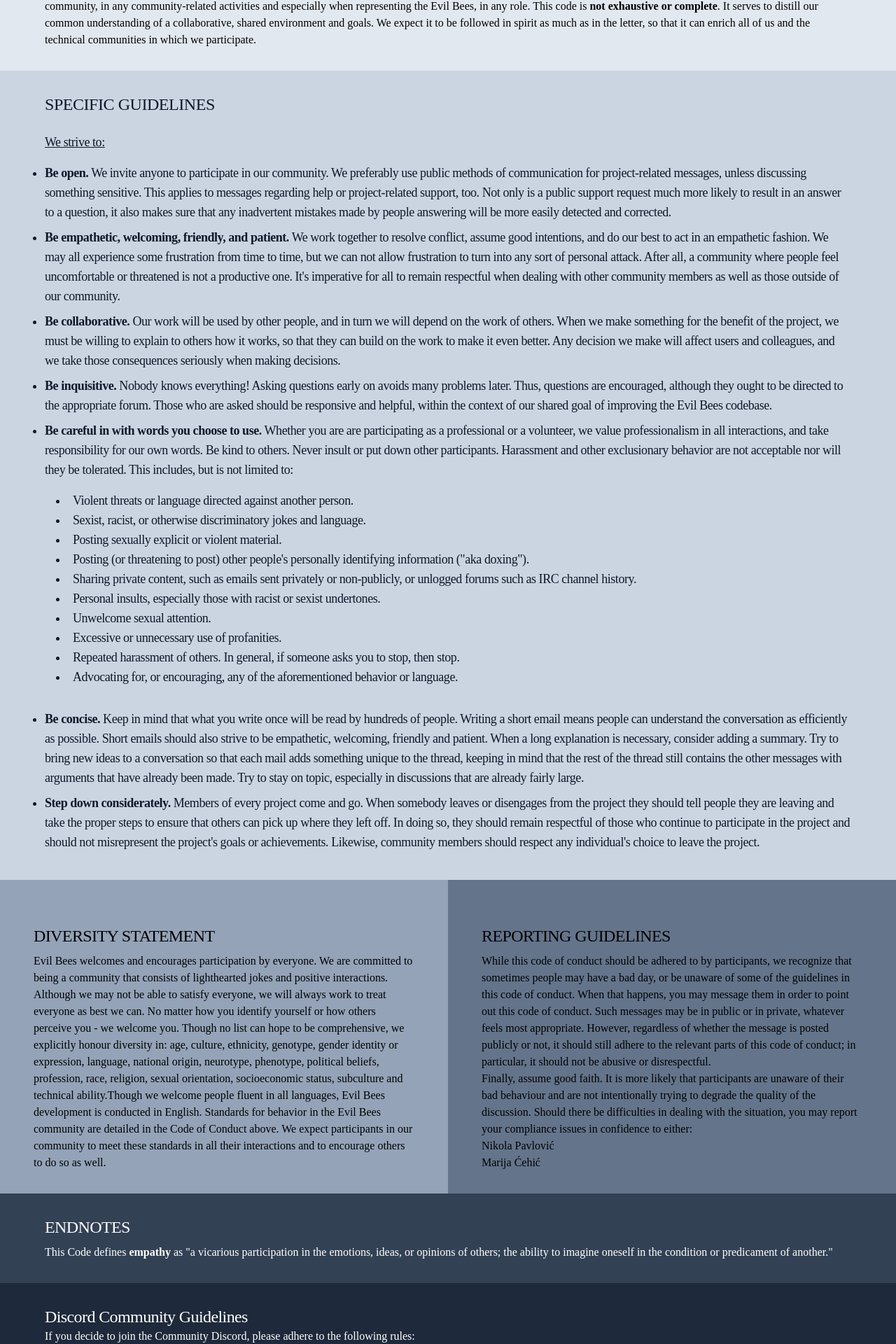
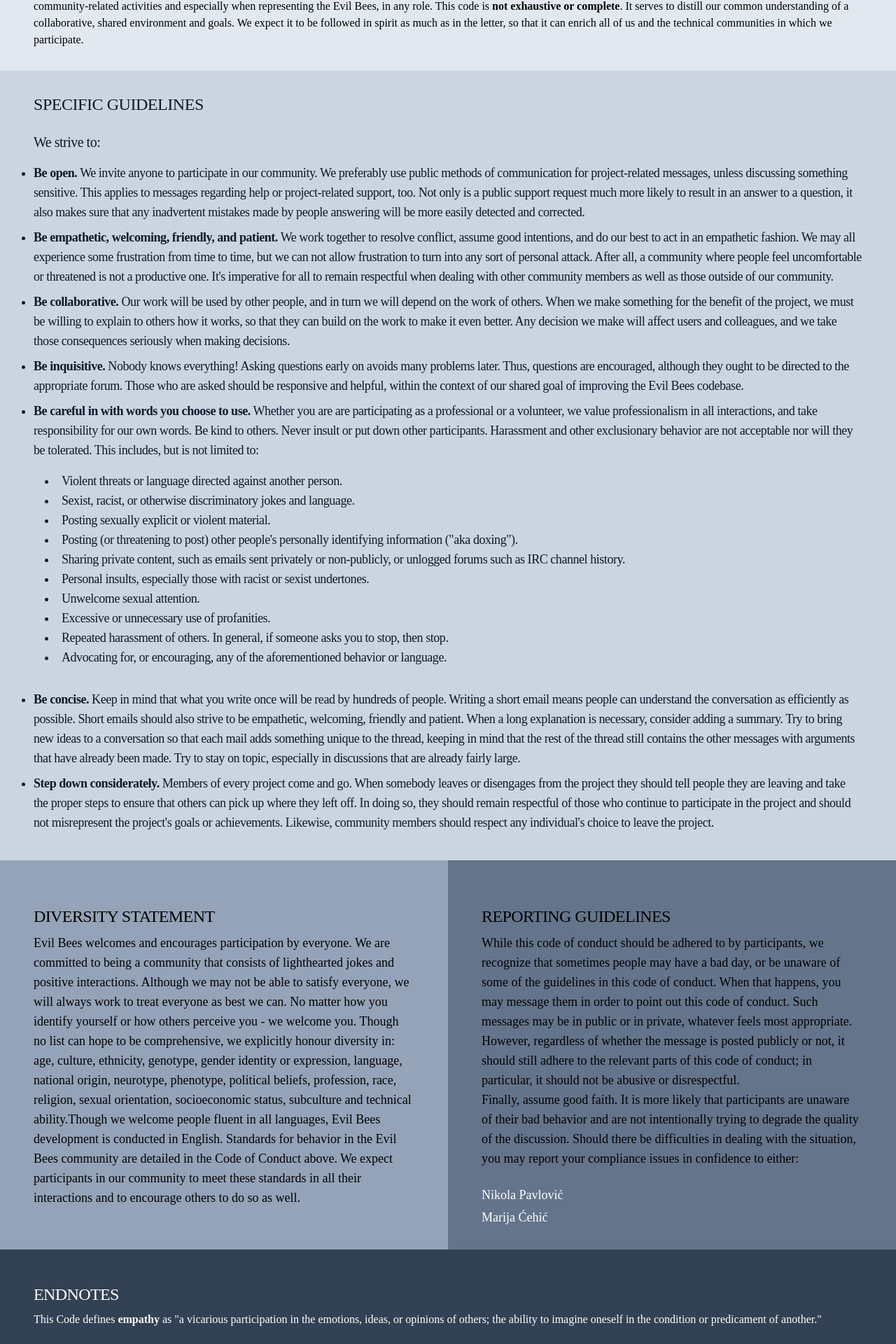
Before and after one commit to nikolap994/evil_bees, a Next.js app: page /code-of-conduct in a window 1280 px wide. Shown: the part 519-2439 px from the top of the page at 70% size. Built offline with nearby package versions, Linux system fonts and the light colour scheme.

Commit message:
Update Code of Conduct max width

```diff
--- a/pages/code-of-conduct.js
+++ b/pages/code-of-conduct.js
@@ -14,7 +14,7 @@ export default function CodeOfConduct() {
 					</h1>
 
 					<div className="bg-slate-200 p-8 md:px-12">
-						<div className="max-w-6xl mx-auto">
+						<div className="max-w-7xl mx-auto">
 							<h2 className="font-display text-2xl font-medium tracking-tight text-slate-900 mb-2">
 								INTRODUCTION
 							</h2>
@@ -40,9 +40,9 @@ export default function CodeOfConduct() {
 					</div>
 
 					<div className="bg-slate-300 p-8 md:px-12 text-slate-900 text-lg font-display tracking-tight">
-						<div className="max-w-6xl mx-auto">
+						<div className="max-w-7xl mx-auto">
 							<h2 className="text-2xl mb-2">SPECIFIC GUIDELINES</h2>
-							<p className="font-medium text-lg font-bold underline tracking-tight py-4">
+							<p className="font-medium text-xl font-bold tracking-tight py-4">
 								We strive to:
 							</p>
 							<ul className="list-disc">
@@ -160,7 +160,7 @@ export default function CodeOfConduct() {
 
 					<div className="md:flex">
 						<div className="bg-slate-400 p-8 md:px-12">
-							<div className="max-w-6xl mx-auto">
+							<div className="max-w-7xl mx-auto text-lg">
 								<h2 className="font-display text-2xl font-medium tracking-tight mt-8 mb-2">
 									DIVERSITY STATEMENT
 								</h2>
@@ -187,7 +187,7 @@ export default function CodeOfConduct() {
 						</div>
 
 						<div className="p-8 md:px-12 bg-slate-500">
-							<div className="max-w-6xl mx-auto">
+							<div className="max-w-7xl mx-auto text-lg">
 								<h2 className="font-display text-2xl font-medium tracking-tight mt-8 mb-2">
 									REPORTING GUIDELINES
 								</h2>
@@ -205,27 +205,35 @@ export default function CodeOfConduct() {
 								</p>
 								<p>
 									Finally, assume good faith. It is more likely that
-									participants are unaware of their bad behaviour and are not
+									participants are unaware of their bad behavior and are not
 									intentionally trying to degrade the quality of the discussion.
 									Should there be difficulties in dealing with the situation,
 									you may report your compliance issues in confidence to either:
 								</p>
-								<ul>
-									<li>
-										<Link href="https://github.com/nikolap994">
+								<ul className="pt-6 text-lg">
+									<li className="mb-1">
+										<Link
+											className="text-white hover:underline"
+											href="https://github.com/nikolap994"
+										>
 											Nikola Pavlović
 										</Link>
 									</li>
 									<li>
-										<Link href="https://github.com/cehicm">Marija Ćehić</Link>
+										<Link
+											className="text-white hover:underline"
+											href="https://github.com/cehicm"
+										>
+											Marija Ćehić
+										</Link>
 									</li>
 								</ul>
 							</div>
 						</div>
 					</div>
 
-					<div className="p-8 md:px-12 bg-slate-700 text-white">
-						<div className="max-w-6xl mx-auto">
+					<div className="p-8 md:p-12 bg-slate-700 text-white">
+						<div className="max-w-7xl mx-auto">
 							<h2 className="font-display text-2xl font-medium tracking-tight mb-2">
 								ENDNOTES
 							</h2>
@@ -239,11 +247,11 @@ export default function CodeOfConduct() {
 					</div>
 
 					<div className="p-8 md:px-12 bg-slate-800 text-white">
-						<div className="max-w-6xl mx-auto">
+						<div className="max-w-7xl mx-auto">
 							<h2 className="font-display text-2xl font-medium tracking-tight">
 								Discord Community Guidelines
 							</h2>
-							<p>
+							<p className="pt-2">
 								If you decide to join the{" "}
 								<a href="https://discord.gg/rvxGNrFhNz">Community Discord</a>,
 								please adhere to the following rules:
@@ -284,7 +292,7 @@ export default function CodeOfConduct() {
 										to ask a question, make sure you include:
 									</p>
 								</li>
-								<ul className="list-inside list-disc">
+								<ul className="list-inside list-disc pl-4 pt-4 pb-6">
 									<li>The steps you&apos;ve already taken</li>
 									<li>
 										Relevant details presented cleanly (text stacktraces,
```
